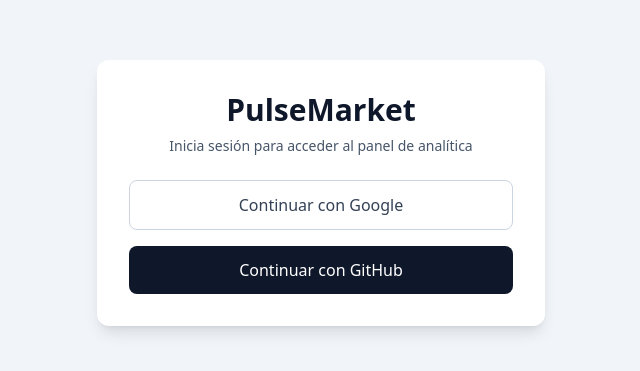
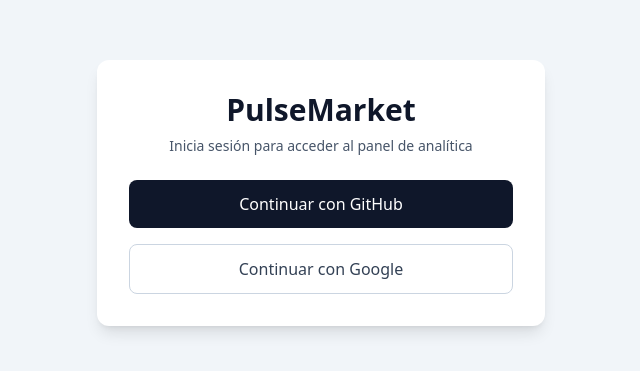
Before and after one commit to Landeros3165p/ProyectoPulsemarket, a Next.js app: page /login in a window 1280 px wide. Shown: the part 207-578 px from the top of the page, without its empty margins (319-959 px from the left). Built offline with nearby package versions, Linux system fonts and the light colour scheme.

Commit message:
fix(auth): trigger OAuth sign-in from login buttons

```diff
--- a/src/app/(auth)/login/page.tsx
+++ b/src/app/(auth)/login/page.tsx
@@ -1,3 +1,7 @@
+"use client";
+
+import { signIn } from "next-auth/react";
+
 export default function LoginPage() {
   return (
     <main className="flex min-h-screen items-center justify-center bg-slate-100 p-4">
@@ -10,18 +14,20 @@
         </div>
 
         <div className="space-y-4">
-          <a
-            href="/api/auth/signin/google"
+          <button
+            type="button"
+            onClick={() => signIn("github", { callbackUrl: "/dashboard" })}
+            className="flex w-full items-center justify-center gap-3 rounded-lg bg-slate-900 px-4 py-3 font-medium text-white hover:bg-slate-800"
+          >
+            Continuar con GitHub
+          </button>
+          <button
+            type="button"
+            onClick={() => signIn("google", { callbackUrl: "/dashboard" })}
             className="flex w-full items-center justify-center gap-3 rounded-lg border border-slate-300 bg-white px-4 py-3 font-medium text-slate-700 hover:bg-slate-50"
           >
             Continuar con Google
-          </a>
-          <a
-            href="/api/auth/signin/github"
-            className="flex w-full items-center justify-center gap-3 rounded-lg bg-slate-900 px-4 py-3 font-medium text-white hover:bg-slate-800"
-          >
-            Continuar con GitHub
-          </a>
+          </button>
         </div>
       </section>
     </main>
```
